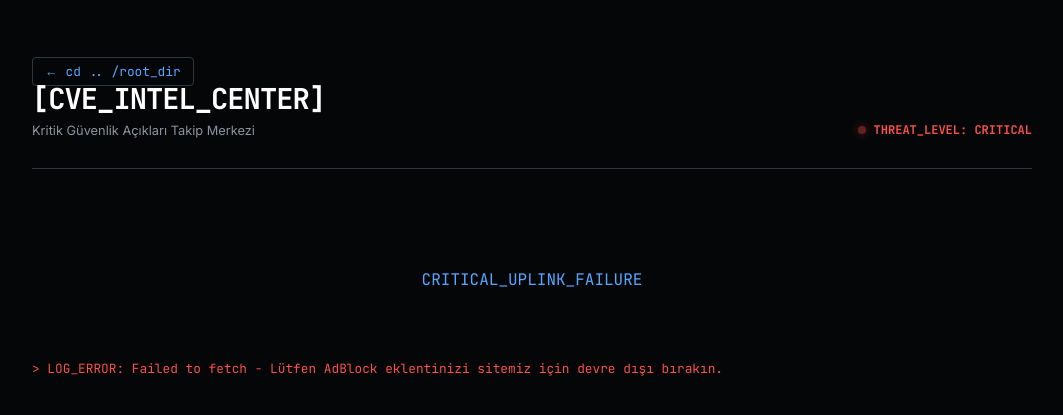
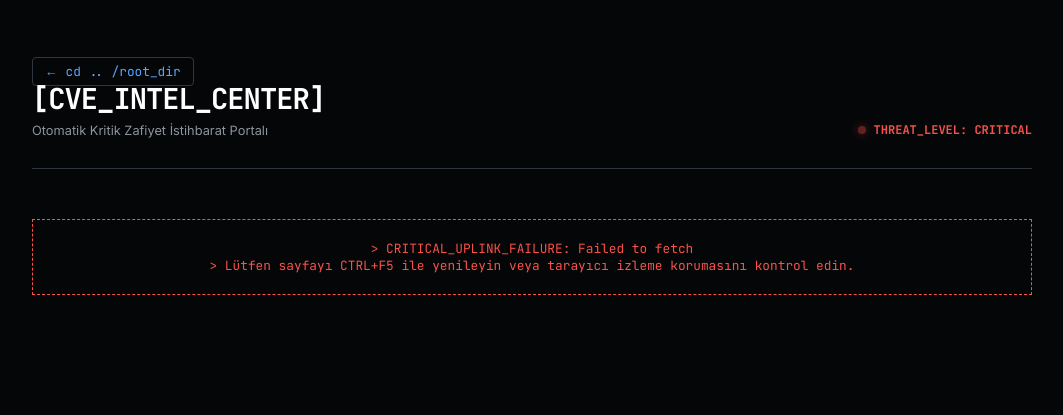
Before and after one commit to cybergungor/cybergungor.github.io, a Jekyll site: the page built from cve.html, in a window 1280 px wide. Shown: the top 415 px of the page, without its empty margins (108-1171 px from the left). Built offline with Jekyll 4.4.1, drawn with Linux system fonts in a browser that asks for light colours.

Commit message:
Update cve.html

```diff
--- a/cve.html
+++ b/cve.html
@@ -37,15 +35,15 @@
         .live-status { color: var(--alert); font-family: 'JetBrains Mono'; font-size: 0.75rem; display: flex; align-items: center; gap: 8px; font-weight: bold; }
         .pulse { width: 8px; height: 8px; background: var(--alert); border-radius: 50%; box-shadow: 0 0 8px var(--alert); animation: blink 2s infinite; }
 
-        .cve-card { background: var(--surface); border: 1px solid var(--border); padding: 25px; margin-bottom: 25px; border-radius: 4px; transition: 0.3s; display: block; text-decoration: none; color: inherit; }
-        .cve-card:hover { border-color: var(--alert); transform: translateY(-3px); box-shadow: 0 10px 30px rgba(248, 81, 73, 0.1); }
+        .cve-card { background: var(--surface); border: 1px solid var(--border); padding: 25px; margin-bottom: 25px; border-radius: 4px; transition: 0.3s; display: block; text-decoration: none; color: inherit; border-left: 4px solid var(--alert); }
+        .cve-card:hover { transform: translateY(-3px); box-shadow: 0 10px 30px rgba(248, 81, 73, 0.1); border-color: var(--alert); }
 
-        .tag { font-family: 'JetBrains Mono'; font-size: 9px; font-weight: bold; padding: 3px 8px; border-radius: 2px; margin-bottom: 15px; display: inline-block; border: 1px solid var(--accent); color: var(--accent); }
+        .tag { font-family: 'JetBrains Mono'; font-size: 9px; font-weight: bold; padding: 3px 8px; border-radius: 2px; margin-bottom: 15px; display: inline-block; background: rgba(248, 81, 73, 0.1); color: var(--alert); }
         .cve-card h2 { font-size: 1.25rem; color: #fff; margin: 0 0 10px 0; line-height: 1.4; }
         .meta { font-family: 'JetBrains Mono'; font-size: 0.7rem; color: var(--text-muted); display: flex; gap: 20px; }
 
-        #loading-text { text-align: center; font-family: 'JetBrains Mono'; color: var(--accent); padding: 50px; }
-        #error-log { color: var(--alert); font-family: 'JetBrains Mono'; font-size: 0.8rem; display: none; margin-top: 20px; }
+        #loading-screen { text-align: center; font-family: 'JetBrains Mono'; color: var(--accent); padding: 50px; }
+        #error-display { display: none; color: var(--alert); font-family: 'JetBrains Mono'; font-size: 0.8rem; text-align: center; margin-top: 20px; border: 1px dashed var(--alert); padding: 20px; }
 
         @keyframes blink { 0% { opacity: 1; } 50% { opacity: 0.3; } 100% { opacity: 1; } }
     </style>
@@ -58,50 +56,60 @@
     <header class="header">
         <div>
             <h1>[CVE_INTEL_CENTER]</h1>
-            <p style="color:var(--text-muted); font-size:0.8rem; margin:5px 0 0;">Kritik Güvenlik Açıkları Takip Merkezi</p>
+            <p style="color:var(--text-muted); font-size:0.8rem; margin:5px 0 0;">Otomatik Kritik Zafiyet İstihbarat Portalı</p>
         </div>
         <div class="live-status"><span class="pulse"></span> THREAT_LEVEL: CRITICAL</div>
     </header>
 
-    <div id="loading-text">INITIALIZING_UPLINK...</div>
-    <div id="error-log"></div>
+    <div id="loading-screen">DEPLOYING_INTEL_UPLINK...</div>
+    <div id="error-display"></div>
     <div id="cve-feed"></div>
 </div>
 
 <script>
     async function fetchCVEs() {
         const feedContainer = document.getElementById('cve-feed');
-        const loader = document.getElementById('loading-text');
-        const errorLog = document.getElementById('error-log');
+        const loader = document.getElementById('loading-screen');
+        const errorBox = document.getElementById('error-display');
 
-        // Çok daha stabil olan ve CORS engellerini aşabilen ücretsiz API servisi
-        const feedUrl = "https://cvefeed.io/rssfeed/high-and-critical-severity.rss";
-        const proxyUrl = `https://api.rss2json.com/v1/api.json?rss_url=${encodeURIComponent(feedUrl)}`;
+        // Daha dayanıklı bir CVE RSS kaynağı
+        const rssFeed = "https://cvefeed.io/rssfeed/high-and-critical-severity.rss";
+        // CORS engellerini aşmak için kullanılan profesyonel proxy servisi
+        const apiUrl = `https://api.allorigins.win/get?url=${encodeURIComponent(rssFeed)}`;
 
         try {
-            const response = await fetch(proxyUrl);
-            const data = await response.json();
+            const response = await fetch(apiUrl);
+            if (!response.ok) throw new Error("NETWORK_RESPONSE_FAILED");
 
-            if (data.status === 'ok') {
+            const outerData = await response.json();
+            // RSS XML'i JSON'a çevirmek için tarayıcıyı kullanıyoruz
+            const parser = new DOMParser();
+            const xmlDoc = parser.parseFromString(outerData.contents, "text/xml");
+            const items = xmlDoc.querySelectorAll("item");
+
+            if (items.length === 0) throw new Error("NO_DATA_RECEIVED");
+
             loader.style.display = 'none';
-                data.items.slice(0, 10).forEach(item => {
+            items.forEach((item, index) => {
+                if(index > 9) return; // Son 10 haberi göster
+
+                const title = item.querySelector("title").textContent;
+                const link = item.querySelector("link").textContent;
+                const pubDate = new Date(item.querySelector("pubDate").textContent).toLocaleDateString('tr-TR');
+
                 const card = document.createElement('a');
-                    card.href = item.link; card.target = "_blank"; card.className = 'cve-card';
-                    const date = new Date(item.pubDate).toLocaleDateString('tr-TR');
+                card.href = link; card.target = "_blank"; card.className = 'cve-card';
                 card.innerHTML = `
-                        <span class="tag">GLOBAL_CVE_ADVISORY</span>
-                        <h2>${item.title}</h2>
-                        <div class="meta"><b>DATE:</b> ${date} | <b>RISK:</b> CRITICAL</div>
+                    <span class="tag">CRITICAL_ADVISORY</span>
+                    <h2>${title}</h2>
+                    <div class="meta"><b>DATE:</b> ${date} | <b>SOURCE:</b> CVE_FEED_GLOBAL</div>
                 `;
                 feedContainer.appendChild(card);
             });
-            } else {
-                throw new Error("API_STATUS_NOT_OK");
-            }
         } catch (error) {
-            loader.innerText = "CRITICAL_UPLINK_FAILURE";
-            errorLog.style.display = "block";
-            errorLog.innerText = `> LOG_ERROR: ${error.message} - Lütfen AdBlock eklentinizi sitemiz için devre dışı bırakın.`;
+            loader.style.display = 'none';
+            errorBox.style.display = 'block';
+            errorBox.innerText = `> CRITICAL_UPLINK_FAILURE: ${error.message}\n> Lütfen sayfayı CTRL+F5 ile yenileyin veya tarayıcı izleme korumasını kontrol edin.`;
         }
     }
 
```
Also changed, not shown: other parts of cve.html (+1 -3 lines). Lines whose indentation alone changed are shown as unchanged.
